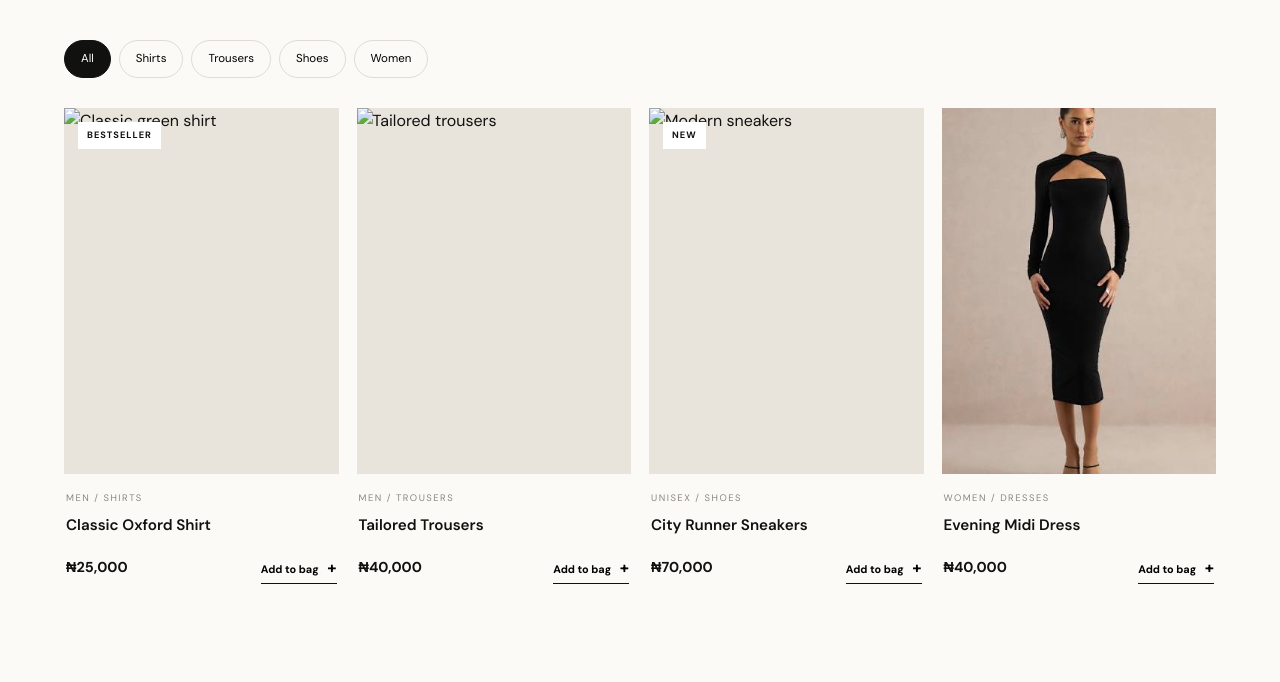
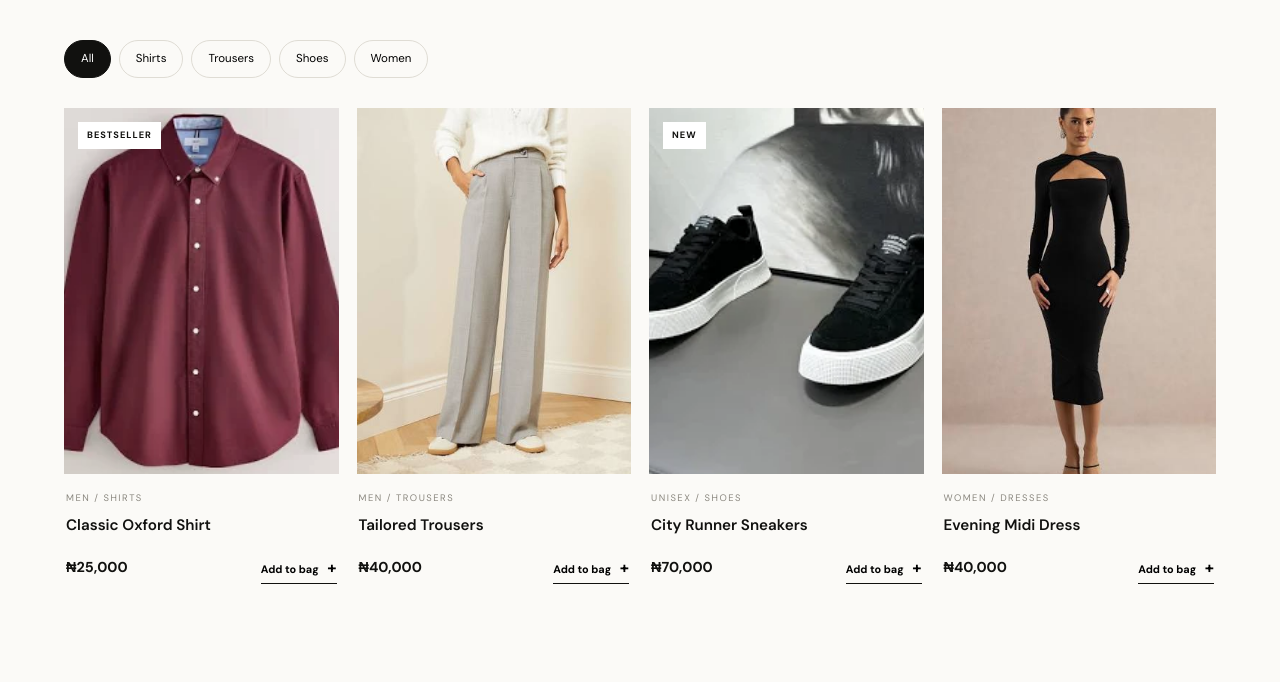
Before and after one commit to Adesanyaboluwatifeayodele/Urban-Style, a plain HTML site: page index.html in a window 1280 px wide. Shown: the part 1456-2138 px from the top of the page. Drawn offline with nearby package versions, Linux system fonts and the light colour scheme; the site is published under a folder, as on GitHub Pages, so addresses that start at the root find nothing.

Commit message:
Update index.html

```diff
--- a/index.html
+++ b/index.html
@@ -52,11 +52,6 @@
 
     <main>
         <section class="hero" id="home">
-            <!-- Add  video here:
-        <video class="hero-video" autoplay muted loop playsinline poster="assets/hero-poster.jpg">
-            <source src="videos/hero.mp4" type="video/mp4">
-        </video>
-        -->
             <div class="hero-backdrop"></div>
             <div class="hero-grain"></div>
 
@@ -107,7 +102,7 @@
                 <article class="product-card" data-category="shirts">
                     <a href="products.html" class="product-image">
                         <span class="product-tag">BESTSELLER</span>
-                        <img src="/Assets/Shirt.webp" alt="Classic green shirt">
+                        <img src="Assets/Shirt.webp" alt="Classic green shirt">
                     </a>
                     <div class="product-details">
                         <div>
@@ -124,7 +119,7 @@
 
                 <article class="product-card" data-category="trousers">
                     <a href="products.html" class="product-image">
-                        <img src="/Assets/Trouser.jfif" alt="Tailored trousers">
+                        <img src="Assets/Trouser.jfif" alt="Tailored trousers">
                     </a>
                     <div class="product-details">
                         <div>
@@ -142,7 +137,7 @@
                 <article class="product-card" data-category="shoes">
                     <a href="products.html" class="product-image">
                         <span class="product-tag">NEW</span>
-                        <img src="/Assets/Sneakers.webp" alt="Modern sneakers">
+                        <img src="Assets/Sneakers.webp" alt="Modern sneakers">
                     </a>
                     <div class="product-details">
                         <div>
```
